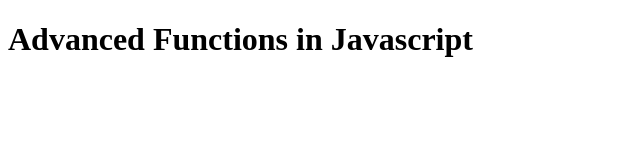
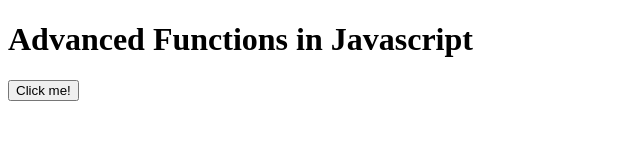
Before and after one commit to DeveshGarkoti/KG_Coding_learningJS, a plain HTML site: page chapters/advance/advance.html in a window 1280 px wide. Shown: the whole page, without its empty margins (0-640 px from the left). Drawn offline with Linux system fonts and the light colour scheme.

Commit message:
for Each function

```diff
--- a/chapters/advance/advance.html
+++ b/chapters/advance/advance.html
@@ -10,8 +10,32 @@
 <body>
 
   <h1>Advanced Functions in Javascript</h1>
+  <button id="myButton">Click me!</button>
 
+
+  <!-- <script>
+    // Event Listener
+
+    let buttonElement = document.querySelector('#myButton');
+    let clickEvent = event => console.log('I clicked')
+    buttonElement.addEventListener('click', clickEvent);
+
+    let newEvent = event => console.log(new Date());
+
+    buttonElement.addEventListener('click', newEvent)
+
+    buttonElement.removeEventListener('click', clickEvent)
+  </script> -->
+
+  <!-- For Each
   <script>
+    let fruits = ['apple', 'banana', 'orange'];
+
+    fruits.forEach((fr, index) => console.log(fr, index));
+
+  </script> -->
+
+  <!-- <script>
   let sum = function (n1, n2) {
   return n1 + n2;
   };
@@ -27,7 +51,7 @@
   return s1 + n3;
   };
 
-    console.log(sumThreeNumbers(1, 5, 3, sum));
+  // console.log(sumThreeNumbers(1, 5, 3, sum));
 
   // Arrow Function
 
@@ -41,8 +65,28 @@
 
   let sum3 = (num1, num2) => num1 + num2;
 
+  // SetTimeout
 
-  </script>
+  let alarm = function (word = "you") {
+  console.log('Alarm! ' + new Date());
+  }
+
+  // let timerId = setTimeout(alarm, 1000);
+  // console.log('Timer ID: ', timerId);
+
+  // clearTimeout(timerId);
+
+  // setInterval
+
+  let intervalId = setInterval(alarm, 1000);
+
+  setTimeout(() => {
+  clearInterval(intervalId)
+  }, 5000);
+
+  </script> -->
+
+
 </body>
 
 </html>
```
Lines whose indentation alone changed are shown as unchanged.
